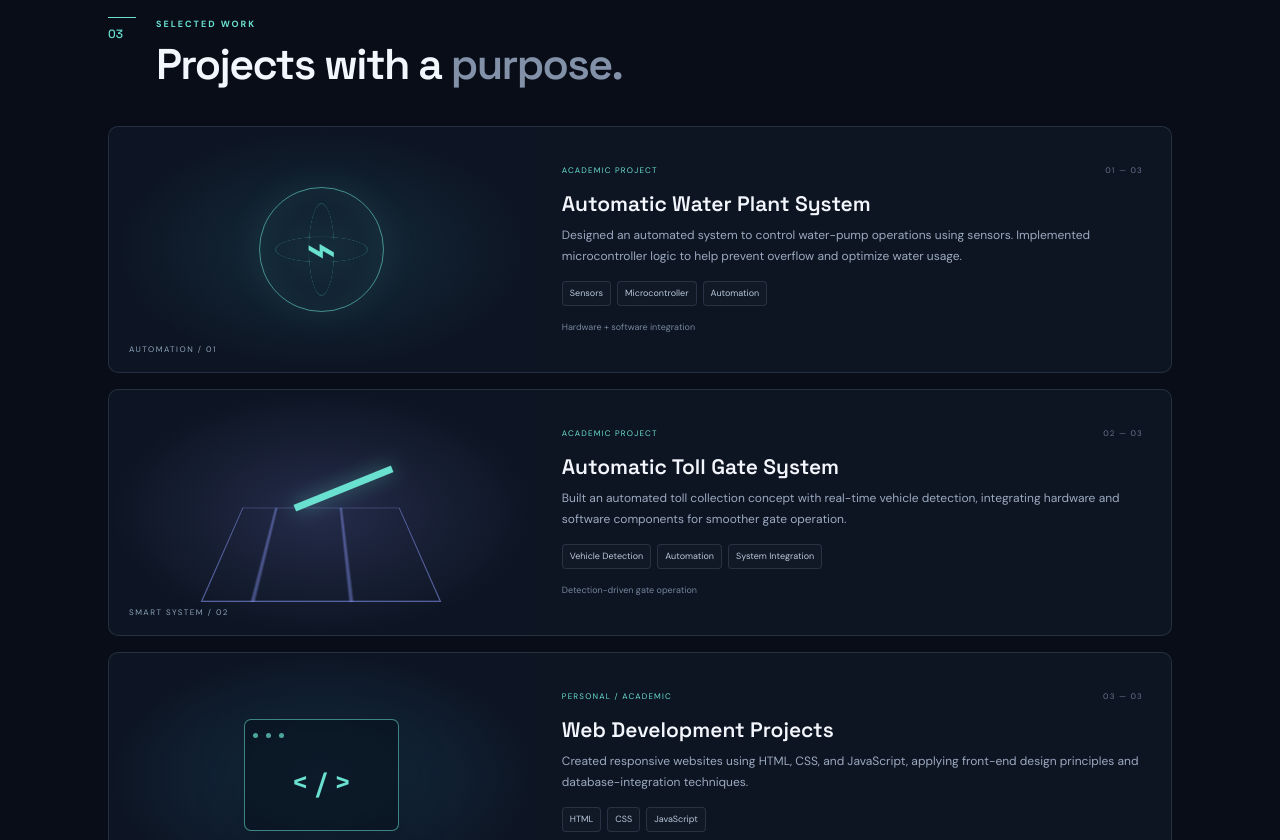
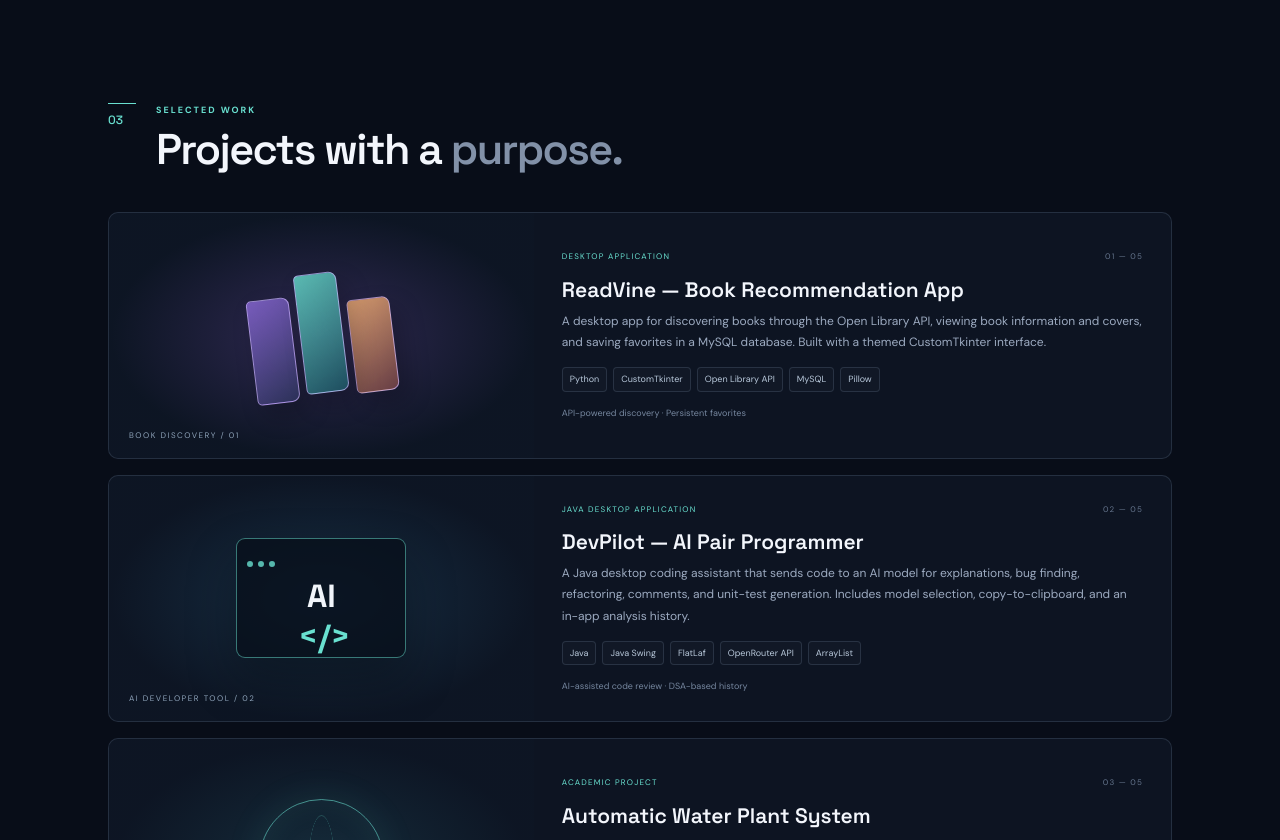
Before and after one commit to Khaleeque256/khaleeque-portfolio, a plain HTML site: page index.html in a window 1280 px wide. Shown: the part 1960-2800 px from the top of the page. Drawn offline with Linux system fonts and the light colour scheme.

Commit message:
Update portfolio website

```diff
--- a/index.html
+++ b/index.html
@@ -24,12 +24,14 @@
   <main>
     <section class="hero section-wrap" id="home">
       <div class="hero-copy">
+        <div class="hero-profile"><img src="profile.jpg" alt="Portrait of Khaleeque Ahmed"></div>
         <div class="eyebrow"><span class="status-dot"></span> COMPUTER SCIENCE · SOFTWARE DEVELOPMENT</div>
         <h1>Building useful<br><span class="gradient-text">digital experiences.</span></h1>
         <p class="hero-description">I'm <strong>Khaleeque Ahmed</strong>, a Computer Science student at Sukkur IBA University interested in software development, data analysis, databases, and practical technology solutions.</p>
         <div class="hero-actions">
           <a class="button button-primary" href="#projects">Explore my work <span>↘</span></a>
           <a class="button button-secondary" href="#contact">Get in touch</a>
+          <a class="button button-secondary" href="https://github.com/Khaleeque256" target="_blank" rel="noopener noreferrer">GitHub profile ↗</a>
         </div>
         <div class="hero-meta"><span>📍 Dadu, Sindh, Pakistan</span><span>🎓 BSc Computer Science · 2024–Present</span></div>
       </div>
@@ -62,7 +64,7 @@
       <div class="section-heading"><span class="section-index">01</span><div><p class="eyebrow">A LITTLE ABOUT ME</p><h2>Driven by curiosity.<br><span class="muted-heading">Focused on building.</span></h2></div></div>
       <div class="about-grid">
         <div class="about-main panel"><p class="panel-kicker">PROFILE</p><p class="about-lead">I'm a Computer Science student with hands-on experience in software projects and embedded systems.</p><p>My work spans Java, Python, C/C++, database design, and front-end web development. I enjoy turning practical problems into clear, functional solutions and continuously improving my development skills.</p><p>I'm currently pursuing a BSc in Computer Science at Sukkur IBA University, Dadu Campus.</p></div>
-        <div class="quick-facts"><div class="fact-card"><span class="fact-number">03</span><span class="fact-label">Featured project areas</span></div><div class="fact-card"><span class="fact-number">05+</span><span class="fact-label">Core technologies</span></div><div class="fact-card"><span class="fact-number">500+</span><span class="fact-label">LinkedIn connections</span></div></div>
+        <div class="quick-facts"><div class="fact-card"><span class="fact-number">05</span><span class="fact-label">Featured projects</span></div><div class="fact-card"><span class="fact-number">10+</span><span class="fact-label">Tools & technologies</span></div><div class="fact-card"><span class="fact-number">500+</span><span class="fact-label">LinkedIn connections</span></div></div>
       </div>
     </section>
 
@@ -79,9 +81,11 @@
     <section class="section-wrap section-block" id="projects">
       <div class="section-heading"><span class="section-index">03</span><div><p class="eyebrow">SELECTED WORK</p><h2>Projects with a <span class="muted-heading">purpose.</span></h2></div></div>
       <div class="projects-list">
-        <article class="project-card"><div class="project-art water-art"><span class="art-orbit"></span><span class="art-drop">⌁</span><span class="art-caption">AUTOMATION / 01</span></div><div class="project-info"><div class="project-meta"><span>ACADEMIC PROJECT</span><span>01 — 03</span></div><h3>Automatic Water Plant System</h3><p>Designed an automated system to control water-pump operations using sensors. Implemented microcontroller logic to help prevent overflow and optimize water usage.</p><div class="tag-list"><span>Sensors</span><span>Microcontroller</span><span>Automation</span></div><span class="project-note">Hardware + software integration</span></div></article>
-        <article class="project-card"><div class="project-art toll-art"><div class="toll-road"></div><div class="toll-barrier"></div><span class="art-caption">SMART SYSTEM / 02</span></div><div class="project-info"><div class="project-meta"><span>ACADEMIC PROJECT</span><span>02 — 03</span></div><h3>Automatic Toll Gate System</h3><p>Built an automated toll collection concept with real-time vehicle detection, integrating hardware and software components for smoother gate operation.</p><div class="tag-list"><span>Vehicle Detection</span><span>Automation</span><span>System Integration</span></div><span class="project-note">Detection-driven gate operation</span></div></article>
-        <article class="project-card"><div class="project-art web-art"><span class="web-window"><i></i><i></i><i></i><b>&lt; / &gt;</b></span><span class="art-caption">WEB / 03</span></div><div class="project-info"><div class="project-meta"><span>PERSONAL / ACADEMIC</span><span>03 — 03</span></div><h3>Web Development Projects</h3><p>Created responsive websites using HTML, CSS, and JavaScript, applying front-end design principles and database-integration techniques.</p><div class="tag-list"><span>HTML</span><span>CSS</span><span>JavaScript</span></div><span class="project-note">Responsive front-end development</span></div></article>
+        <article class="project-card"><div class="project-art readvine-art"><div class="book-stack"><span></span><span></span><span></span></div><span class="art-caption">BOOK DISCOVERY / 01</span></div><div class="project-info"><div class="project-meta"><span>DESKTOP APPLICATION</span><span>01 — 05</span></div><h3>ReadVine — Book Recommendation App</h3><p>A desktop app for discovering books through the Open Library API, viewing book information and covers, and saving favorites in a MySQL database. Built with a themed CustomTkinter interface.</p><div class="tag-list"><span>Python</span><span>CustomTkinter</span><span>Open Library API</span><span>MySQL</span><span>Pillow</span></div><span class="project-note">API-powered discovery · Persistent favorites</span></div></article>
+        <article class="project-card"><div class="project-art devpilot-art"><div class="code-window"><i></i><i></i><i></i><b>AI<span>&lt;/&gt;</span></b></div><span class="art-caption">AI DEVELOPER TOOL / 02</span></div><div class="project-info"><div class="project-meta"><span>JAVA DESKTOP APPLICATION</span><span>02 — 05</span></div><h3>DevPilot — AI Pair Programmer</h3><p>A Java desktop coding assistant that sends code to an AI model for explanations, bug finding, refactoring, comments, and unit-test generation. Includes model selection, copy-to-clipboard, and an in-app analysis history.</p><div class="tag-list"><span>Java</span><span>Java Swing</span><span>FlatLaf</span><span>OpenRouter API</span><span>ArrayList</span></div><span class="project-note">AI-assisted code review · DSA-based history</span></div></article>
+        <article class="project-card"><div class="project-art water-art"><span class="art-orbit"></span><span class="art-drop">⌁</span><span class="art-caption">AUTOMATION / 03</span></div><div class="project-info"><div class="project-meta"><span>ACADEMIC PROJECT</span><span>03 — 05</span></div><h3>Automatic Water Plant System</h3><p>Designed an automated system to control water-pump operations using sensors. Implemented microcontroller logic to help prevent overflow and optimize water usage.</p><div class="tag-list"><span>Sensors</span><span>Microcontroller</span><span>Automation</span></div><span class="project-note">Hardware + software integration</span></div></article>
+        <article class="project-card"><div class="project-art toll-art"><div class="toll-road"></div><div class="toll-barrier"></div><span class="art-caption">SMART SYSTEM / 04</span></div><div class="project-info"><div class="project-meta"><span>ACADEMIC PROJECT</span><span>04 — 05</span></div><h3>Automatic Toll Gate System</h3><p>Built an automated toll collection concept with real-time vehicle detection, integrating hardware and software components for smoother gate operation.</p><div class="tag-list"><span>Vehicle Detection</span><span>Automation</span><span>System Integration</span></div><span class="project-note">Detection-driven gate operation</span></div></article>
+        <article class="project-card"><div class="project-art web-art"><span class="web-window"><i></i><i></i><i></i><b>&lt; / &gt;</b></span><span class="art-caption">WEB / 05</span></div><div class="project-info"><div class="project-meta"><span>PERSONAL / ACADEMIC</span><span>05 — 05</span></div><h3>Web Development Projects</h3><p>Created responsive websites using HTML, CSS, and JavaScript, applying front-end design principles and database-integration techniques.</p><div class="tag-list"><span>HTML</span><span>CSS</span><span>JavaScript</span></div><span class="project-note">Responsive front-end development</span></div></article>
       </div>
       <p class="small-note">Project descriptions are based on the information in my CV. Detailed repositories and live demos can be added when available.</p>
     </section>
@@ -110,10 +114,10 @@
     </section>
 
     <section class="section-wrap contact-section" id="contact">
-      <div class="contact-card"><div><p class="eyebrow">HAVE A PROJECT IN MIND?</p><h2>Let's make something<br><span class="gradient-text">meaningful.</span></h2><p class="contact-copy">I'm open to connecting with fellow developers, learning from new challenges, and exploring software development opportunities.</p></div><div class="contact-details"><a href="mailto:khaleequezaman801@gmail.com"><span>EMAIL</span><strong>khaleequezaman801@gmail.com</strong><b>↗</b></a><a href="https://www.linkedin.com/in/khaleeque-ahmed-3a1b8b3b3/" target="_blank" rel="noopener noreferrer"><span>LINKEDIN</span><strong>Connect professionally</strong><b>↗</b></a><div class="contact-static"><span>PHONE</span><strong>0341-0302799</strong></div><div class="contact-static"><span>LOCATION</span><strong>Dadu, Sindh, Pakistan</strong></div></div></div>
+      <div class="contact-card"><div><p class="eyebrow">HAVE A PROJECT IN MIND?</p><h2>Let's make something<br><span class="gradient-text">meaningful.</span></h2><p class="contact-copy">I'm open to connecting with fellow developers, learning from new challenges, and exploring software development opportunities.</p></div><div class="contact-details"><a href="mailto:khaleequezaman801@gmail.com"><span>EMAIL</span><strong>khaleequezaman801@gmail.com</strong><b>↗</b></a><a href="https://www.linkedin.com/in/khaleeque-ahmed-3a1b8b3b3/" target="_blank" rel="noopener noreferrer"><span>LINKEDIN</span><strong>Connect professionally</strong><b>↗</b></a><a href="https://github.com/Khaleeque256" target="_blank" rel="noopener noreferrer"><span>GITHUB</span><strong>View my GitHub profile</strong><b>↗</b></a><div class="contact-static"><span>PHONE</span><strong>0341-0302799</strong></div><div class="contact-static"><span>LOCATION</span><strong>Dadu, Sindh, Pakistan</strong></div></div></div>
     </section>
   </main>
-  <footer class="site-footer"><a class="brand footer-brand" href="#home"><span class="brand-mark">KA</span><span>Khaleeque Ahmed<span class="brand-subtitle">Computer Science · Software Development</span></span></a><p>500+ LinkedIn connections · Always learning.</p><a class="back-top" href="#home">BACK TO TOP ↑</a></footer>
+  <footer class="site-footer"><a class="brand footer-brand" href="#home"><span class="brand-mark">KA</span><span>Khaleeque Ahmed<span class="brand-subtitle">Computer Science · Software Development</span></span></a><p><a href="https://github.com/Khaleeque256" target="_blank" rel="noopener noreferrer">GitHub</a> · Always learning.</p><a class="back-top" href="#home">BACK TO TOP ↑</a></footer>
   <script src="script.js"></script>
 </body>
 </html>
--- a/style.css
+++ b/style.css
@@ -149,3 +149,18 @@ button{font:inherit}
 .opportunity-meta .status-dot{width:7px;height:7px;display:inline-block;flex:0 0 7px}
 .opportunity-divider{color:var(--accent)}
 @media(max-width:650px){.opportunity-panel{grid-template-columns:1fr;padding:22px;gap:18px}.opportunity-meta{grid-column:auto;flex-wrap:wrap;line-height:1.7}.role-tags span{font-size:11px;padding:9px 11px}}
+
+/* Profile portrait and new featured project artwork */
+.hero-profile{width:104px;height:104px;margin:0 0 24px;padding:4px;border-radius:50%;border:1px solid rgba(105,224,208,.55);background:linear-gradient(135deg,rgba(105,224,208,.22),rgba(141,157,255,.18));box-shadow:0 12px 45px rgba(0,0,0,.28),0 0 30px rgba(105,224,208,.10)}
+.hero-profile img{display:block;width:100%;height:100%;object-fit:cover;object-position:center 22%;border-radius:50%;border:3px solid #101a2a}
+.readvine-art{background:radial-gradient(ellipse at center,rgba(171,116,255,.22),rgba(13,23,38,.4) 70%)}
+.book-stack{position:relative;width:170px;height:125px;display:flex;align-items:end;justify-content:center;gap:7px;transform:rotate(-7deg)}
+.book-stack span{display:block;width:43px;height:105px;border:1px solid rgba(206,181,255,.65);border-radius:5px 8px 8px 5px;background:linear-gradient(145deg,rgba(142,107,220,.8),rgba(47,53,94,.85));box-shadow:8px 12px 25px rgba(0,0,0,.24)}
+.book-stack span:nth-child(2){height:120px;background:linear-gradient(145deg,rgba(105,224,208,.8),rgba(30,83,99,.9));transform:translateY(-5px)}
+.book-stack span:nth-child(3){height:94px;background:linear-gradient(145deg,rgba(255,183,120,.8),rgba(111,65,70,.9))}
+.devpilot-art{background:radial-gradient(ellipse at center,rgba(54,128,173,.25),rgba(13,23,38,.4) 70%)}
+.code-window{width:170px;height:120px;border:1px solid rgba(105,224,208,.5);border-radius:9px;background:rgba(8,15,27,.8);box-shadow:0 22px 50px rgba(0,0,0,.3);position:relative;padding:10px}
+.code-window i{display:inline-block;width:6px;height:6px;border-radius:50%;background:var(--accent);margin-right:5px;opacity:.8}
+.code-window b{display:grid;place-items:center;height:75px;font:700 32px "Space Grotesk",sans-serif;color:#f1f5fa}
+.code-window b span{color:var(--accent);margin-left:6px}
+@media(max-width:650px){.hero-profile{width:88px;height:88px;margin-bottom:20px}}
```
Also changed, not shown: README.txt, profile.jpg (added).
